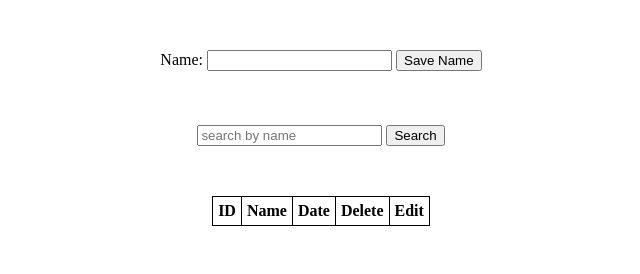
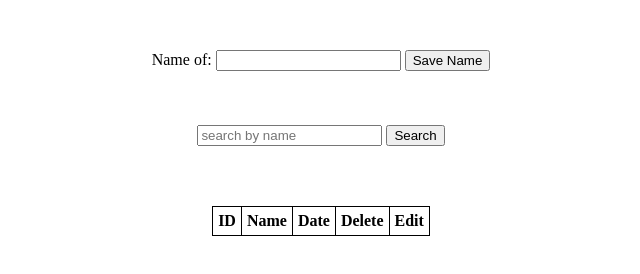
Before and after one commit to parisa1995/Practice_Project, a plain HTML site: page Client/index.html in a window 1280 px wide. Shown: the whole page, without its empty margins (319-959 px from the left). Drawn offline with Linux system fonts and the light colour scheme.

Commit message:
Updated index.html and style.css

```diff
--- a/Client/index.html
+++ b/Client/index.html
@@ -8,7 +8,7 @@
 </head>
 <body>
     <main>
-        <label>Name:</label>
+        <label>Name of:</label>
         <input type="text" id="name">
         <button id="add-btn">Save Name</button>
         <br><br><br><br>
--- a/Client/style.css
+++ b/Client/style.css
@@ -5,7 +5,7 @@ main {
 }
 
 table {
-    margin: 50px auto;
+    margin: 60px auto;
 }
 table, th, td {
     border-collapse: collapse;
```
